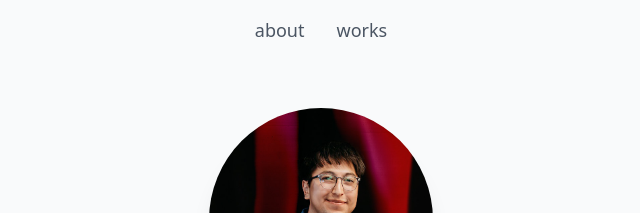
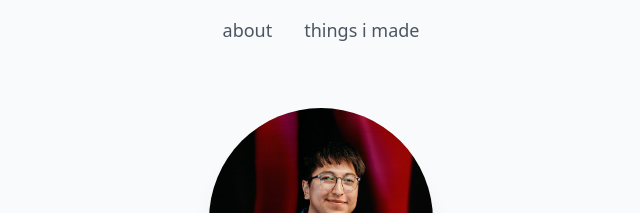
Before and after one commit to enriquebarragan/enriquebarragan.github.io, a Jekyll site: the page built from index.md, in a window 1280 px wide. Shown: the top 213 px of the page, without its empty margins (319-959 px from the left). Built offline with Jekyll 4.4.1, drawn with Linux system fonts in a browser that asks for light colours; nearby versions of some CDN libraries.

Commit message:
Update nav.html

```diff
--- a/_includes/nav.html
+++ b/_includes/nav.html
@@ -22,10 +22,10 @@
   >about</a>
 
   <a
-    href="/works/"
+    href="/things-i-made/"
     class="
       {{ defaultLink }}
-      {% if current == "/works/" %} {{ activeLink }} {% endif %}
+      {% if current == "/things-i-made/" %} {{ activeLink }} {% endif %}
     "
-  >works</a>
+  >things i made</a>
 </div>
```
Also changed, not shown: other parts of _includes/nav.html (+1 -1 lines).
